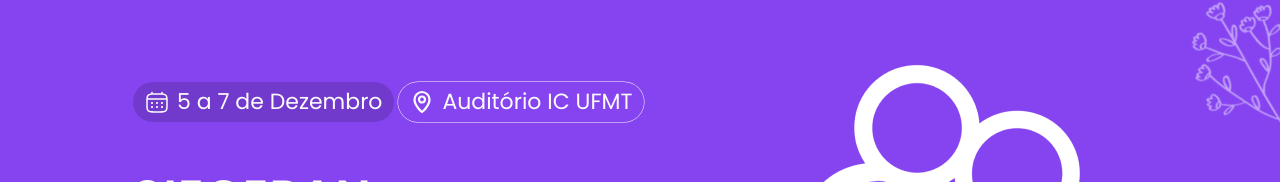
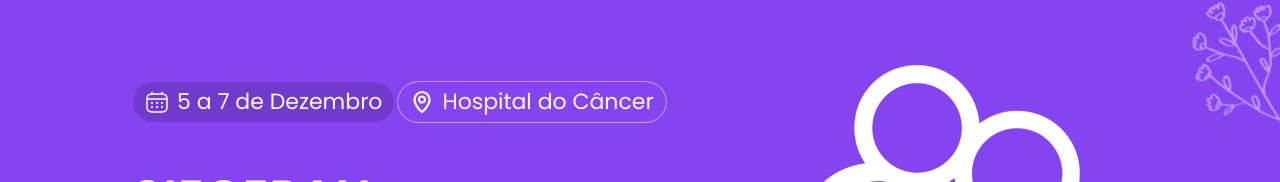
Before and after one commit to Siegepan/SIEGEPAN, a React (Vite) app: page / in a window 1280 px wide. Shown: the part 172-354 px from the top of the page. Built offline with nearby package versions, Linux system fonts and the light colour scheme.

Commit message:
substituido todos os locais da manhã pelo hospital do cancer

```diff
--- a/src/components/Footer/index.jsx
+++ b/src/components/Footer/index.jsx
@@ -76,7 +76,7 @@ const Footer = () => {
           <ul className="space-y-2">
             <li className="flex items-center gap-3">
               <img src={localizacao_icon} alt="icone localização" />
-              <span>Auditório do Instituto de Computação - IC UFMT</span>
+              <span>Hospital do Câncer</span>
             </li>
             <li className="flex items-center gap-3">
               <img src={email} alt="icone email" />
--- a/src/components/Hero/index.jsx
+++ b/src/components/Hero/index.jsx
@@ -35,7 +35,7 @@ function Hero() {
             <div className="flex items-center md:ring-bg md:ring-[0.5px] rounded-full gap-2 px-3 py-1">
               <img src={point} alt="" className="w-6 h-6" />
               <p className="text-bg text-sm lg:text-[22px]">
-                Auditório IC UFMT
+                Hospital do Câncer
               </p>
             </div>
           </div>
--- a/src/components/HeroPageTwo/index.jsx
+++ b/src/components/HeroPageTwo/index.jsx
@@ -37,12 +37,12 @@ const HeroPageTwo = () => {
         </p>
         <div className="mt-4 text-gray-600">
           <p>📅 De 5 a 7 de Dezembro</p>
-          <p>📍 Auditório do Instituto de Computação - IC UFMT</p>
+          <p>📍 Hospital do Câncer</p>
         </div>
         <a
           href="#cron"
           className="mt-6 bg-tPink text-white font-semibold py-3 px-5 rounded-lg shadow hover:bg-pink-600 flex flex-row items-center justify-center"
-          style={{backgroundColor:"#E43B64"}}
+          style={{ backgroundColor: "#E43B64" }}
         >
           <p className="text-xl font-semibold">Veja a programação Completa </p>
           <img src={arrowRight} className="rotate-90" alt="" />
--- a/src/components/Schedule/index.jsx
+++ b/src/components/Schedule/index.jsx
@@ -38,19 +38,19 @@ const schedule = {
       time: "07:30h",
       title: "Início do credenciamento das palestras",
       type: 5, //1: Palestra, 2: Mesa-redonda, 3: Minicurso, 5: Experiencia existosa 5: Other
-      locale: "Saguão principal",
+      locale: "",
     },
     {
       time: "08:05h",
       title: "Abertura e Apresentação Cultural",
       type: 5, //1: Palestra, 2: Mesa-redonda, 3: Minicurso, 6: Experiencia existosa 5: Other
-      locale: "Auditório - IC",
+      locale: "Hospital do Câncer",
     },
     {
       time: "09:10h",
       title: "Intervalo para sorteios",
       type: 5, //1: Palestra, 2: Mesa-redonda, 3: Minicurso, 6: Experiencia existosa 5: Other
-      locale: "Auditório - IC",
+      locale: "Hospital do Câncer",
     },
     {
       time: "09:25h",
@@ -59,7 +59,7 @@ const schedule = {
       description:
         "Esta atividade discutirá os avanços e desafios nos cuidados à saúde reprodutiva, fundamentais para o cumprimento dos Objetivos de Desenvolvimento Sustentável (ODS), especialmente em saúde (ODS 3) e igualdade de gênero (ODS 5). Serão abordadas inovações em planejamento familiar, cuidados pré-natais e redução da mortalidade materna, além da importância de políticas públicas que garantam acesso universal e equitativo a esses serviços.",
       type: 2, //1: Palestra, 2: Mesa-redonda, 3: Minicurso
-      locale: "Auditório - IC",
+      locale: "Hospital do Câncer",
       speakers: [
         {
           name: "Luiz Menechino",
@@ -82,7 +82,7 @@ const schedule = {
       time: "10:30h",
       title: "Intervalo para o coffee break",
       type: 5,
-      locale: "Saguão principal",
+      locale: "Hospital do Câncer",
     },
     {
       time: "11:05h",
@@ -91,7 +91,7 @@ const schedule = {
       description:
         'A palestra "Boas práticas gestacionais: como o cuidado pré-natal e a abordagem familiar impactam na saúde das futuras gerações" apresenta a importância de um pré-natal bem estruturado e do apoio familiar para a saúde materna e do bebê. O conteúdo abrange práticas e cuidados essenciais durante a gestação, com ênfase no pré natal da mulher e a inclusão da família, no pré natal do parceiro e no pré natal de homens transexuais',
       type: 1,
-      locale: "Palestra",
+      locale: "Hospital do Câncer",
       speakers: [
         {
           name: "Jeane Anschau",
@@ -202,7 +202,7 @@ const schedule = {
       time: "07:30h",
       title: "Início do credenciamento das palestras",
       type: 5,
-      locale: "Saguão principal",
+      locale: "Hospital do Câncer",
     },
 
     {
@@ -212,7 +212,7 @@ const schedule = {
       description:
         "A palestra dinâmica 'O Papel da Equipe Multiprofissional no Pré-natal: Integração Sustentável e Equidade no Acesso à Saúde Materno e Infantil,' conduzida por Aline Bianca Costa dos Santos, Gisela Arsa da Cunha e Lorena Barbosa Fonseca, explora a importância da atuação integrada e colaborativa dos profissionais de saúde no pré-natal. Com uma abordagem voltada para a sustentabilidade e a equidade, a palestra destaca como a equipe multiprofissional pode melhorar o acesso à saúde materno-infantil, garantindo cuidado abrangente e respeitoso. São abordados temas como o acompanhamento contínuo da gestante, intervenções preventivas e estratégias para promover a inclusão e o apoio às mulheres em diferentes contextos sociais e econômicos. Este encontro visa inspirar práticas de saúde baseadas na cooperação e em modelos de cuidado mais humanizados e acessíveis",
       type: 2,
-      locale: "Auditório do IC",
+      locale: "Hospital do Câncer",
       speakers: [
         {
           name: "Aline Bianca Costa dos Santos",
@@ -236,13 +236,13 @@ const schedule = {
       time: "10:00h",
       title: "Intervalo para sorteios",
       type: 5,
-      locale: "Auditório do IC",
+      locale: "Hospital do Câncer",
     },
     {
       time: "10:15h",
       title: "Intervalo para o coffee break",
       type: 5,
-      locale: "Saguão principal",
+      locale: "Hospital do Câncer",
     },
 
     {
@@ -251,7 +251,7 @@ const schedule = {
       description:
         "Nely Alves de Castro Lima apresentará a palestra 'Conhecendo o Banco de Leite Humano', destacando a importância da doação de leite materno para a saúde infantil. Serão abordados os processos de coleta e armazenamento do leite. O objetivo é conscientizar sobre os benefícios e a necessidade dessa prática.",
       type: 6,
-      locale: "Saguão princial",
+      locale: "Hospital do Câncer",
       speakers: [
         {
           name: "Nely Alves",
@@ -267,7 +267,7 @@ const schedule = {
       description:
         "A experiencia exitosa será ministrada por Vanusa Cristina, enfermeira graduada pela Universidade Federal de Mato Grosso (2001) e pós-graduada em enfermagem obstétrica pela mesma universidade (2004). Vanusa é enfermeira coordenadora do Hospital Beneficente Santa Helena, em Mato Grosso, e também atua como doula. No evento, ela abordará a 'Iniciativa Hospital Amigo da Criança', discutindo as melhores práticas e os benefícios desse programa voltado para a promoção do aleitamento materno e do acolhimento humanizado de mães e recém-nascidos. A apresentação será breve, com duração de 10 a 15 minutos, e começará às 10h50, no dia 6 de dezembro de 2024",
       type: 6,
-      locale: "Saguão principal",
+      locale: "Hospital do Câncer",
       speakers: [
         {
           name: "Vanusa Cristina",
@@ -280,7 +280,7 @@ const schedule = {
       time: "10:50h",
       title: "Apresentação de trabalhos",
       type: 5,
-      locale: "Auditório do IC",
+      locale: "Hospital do Câncer",
     },
 
     {
@@ -290,7 +290,7 @@ const schedule = {
       description:
         "A palestra, ministrada por Dan Kaio Lemos, abordará o tema 'Direitos e Saúde Parental em Perspectiva: Desafios e Avanços na Reprodução e Parentalidade'. Dan Kaio Lemos é um homem transfeminista, antropólogo, escritor e doutorando na Universidade de Brasília (UNB) e na Western University, no Canadá. Ele é membro do Núcleo de Transparentalidades do IBRAT (Instituto Brasileiro de Transmasculinidades). A palestra promete explorar temas atuais sobre os direitos e a saúde parental, especialmente no contexto das pessoas trans, destacando os avanços e os desafios enfrentados em questões de reprodução e parentalidade",
       type: 1,
-      locale: "Auditório do IC",
+      locale: "Hospital do Câncer",
       speakers: [
         {
           name: "Dan Kaio Lemos",
@@ -391,7 +391,7 @@ const schedule = {
       time: "07:30h",
       title: "Início do credenciamento das palestras",
       type: 5,
-      locale: "Saguão principal",
+      locale: "Hospital do Câncer",
     },
     {
       time: "08:15h",
@@ -400,7 +400,7 @@ const schedule = {
       description:
         "Nesta palestra, será abordado a importância do planejamento e da autonomia das gestantes no processo de parto. Serão discutidos temas como a criação do plano de parto, que permite expressar desejos e preferências sobre o nascimento, e o empoderamento das mulheres para tomadas de decisões informadas. Além disso, a palestra destacará como o Sistema Único de Saúde (SUS) assegura um cuidado humanizado e integral, promovendo um parto respeitoso e alinhado aos direitos da gestante e do bebê.",
       type: 1,
-      locale: "Auditório do IC",
+      locale: "Hospital do Câncer",
       speakers: [
         {
           name: "Cristiane Ferreira",
@@ -415,7 +415,7 @@ const schedule = {
       description:
         "Dedicada à exibição de projetos e estudos que promovem a aplicação e os resultados positivos da Norma Brasileira de Comercialização de Alimentos para Lactentes e Crianças de Primeira Infância (NBCAL) no campo da enfermagem. Nesta sessão, profissionais de enfermagem compartilham práticas bem-sucedidas, desafios enfrentados e estratégias adotadas para apoiar a amamentação e garantir a saúde infantil conforme as diretrizes da NBCAL.",
       type: 1,
-      locale: "Auditório do IC",
+      locale: "Hospital do Câncer",
       speakers: [
         {
           name: "Tatiana Bering",
@@ -428,13 +428,13 @@ const schedule = {
       time: "09h",
       title: "Apresentação de trabalhos",
       type: 5,
-      locale: "Saguão principal",
+      locale: "Hospital do Câncer",
     },
     {
       time: "09h",
       title: "Coquetel de encerramento (coffee break)",
       type: 5,
-      locale: "Saguão principal",
+      locale: "Hospital do Câncer",
     },
     {
       time: "10:05h",
@@ -443,7 +443,7 @@ const schedule = {
       description:
         "Luto Fetal: Desafios Psicoemocionais e a Importância da Rede de Apoio será uma mesa-redonda que reunirá especialistas para discutir os desafios emocionais e psicológicos enfrentados por famílias que passaram pela perda gestacional ou neonatal.",
       type: 2,
-      locale: "Auditório do IC",
+      locale: "Hospital do Câncer",
       speakers: [
         {
           name: "Beluci Bianca",
@@ -469,7 +469,7 @@ const schedule = {
       description:
         "Palestra que abordará a importância do aleitamento e do contato pele a pele no desenvolvimento infantil, com ênfase na inclusão e no apoio adequado às famílias LGBTQIA+. A apresentação discutirá as especificidades e os desafios enfrentados por essas famílias no contexto do cuidado neonatal e do aleitamento, destacando a necessidade de práticas acolhedoras e informadas por parte dos profissionais de saúde",
       type: 1,
-      locale: "Auditório do IC",
+      locale: "Hospital do Câncer",
       speakers: [
         {
           name: "Vitória Valéria Cristo Santos",
@@ -482,7 +482,7 @@ const schedule = {
       time: "12:05h",
       title: "Sorteios e Encerramento",
       type: 5,
-      locale: "Auditório do IC",
+      locale: "Hospital do Câncer",
     },
   ],
 };
```
